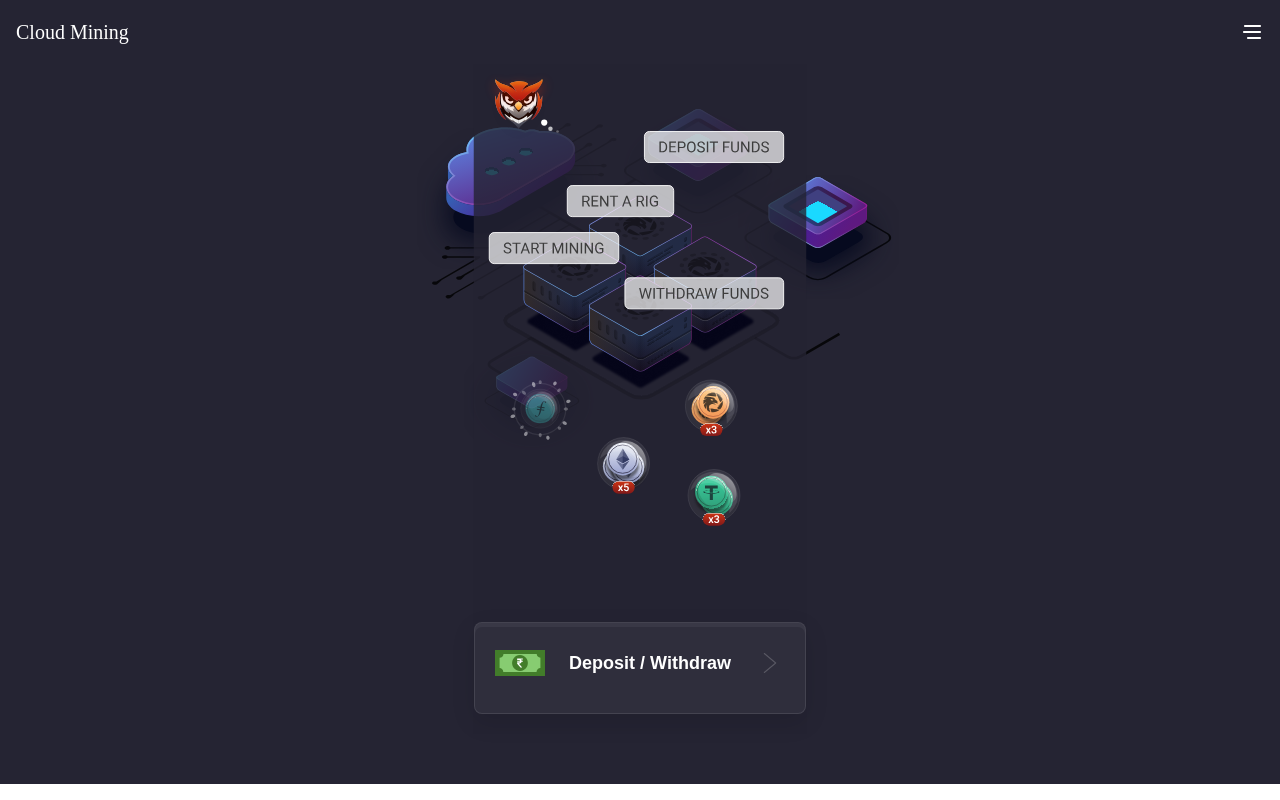
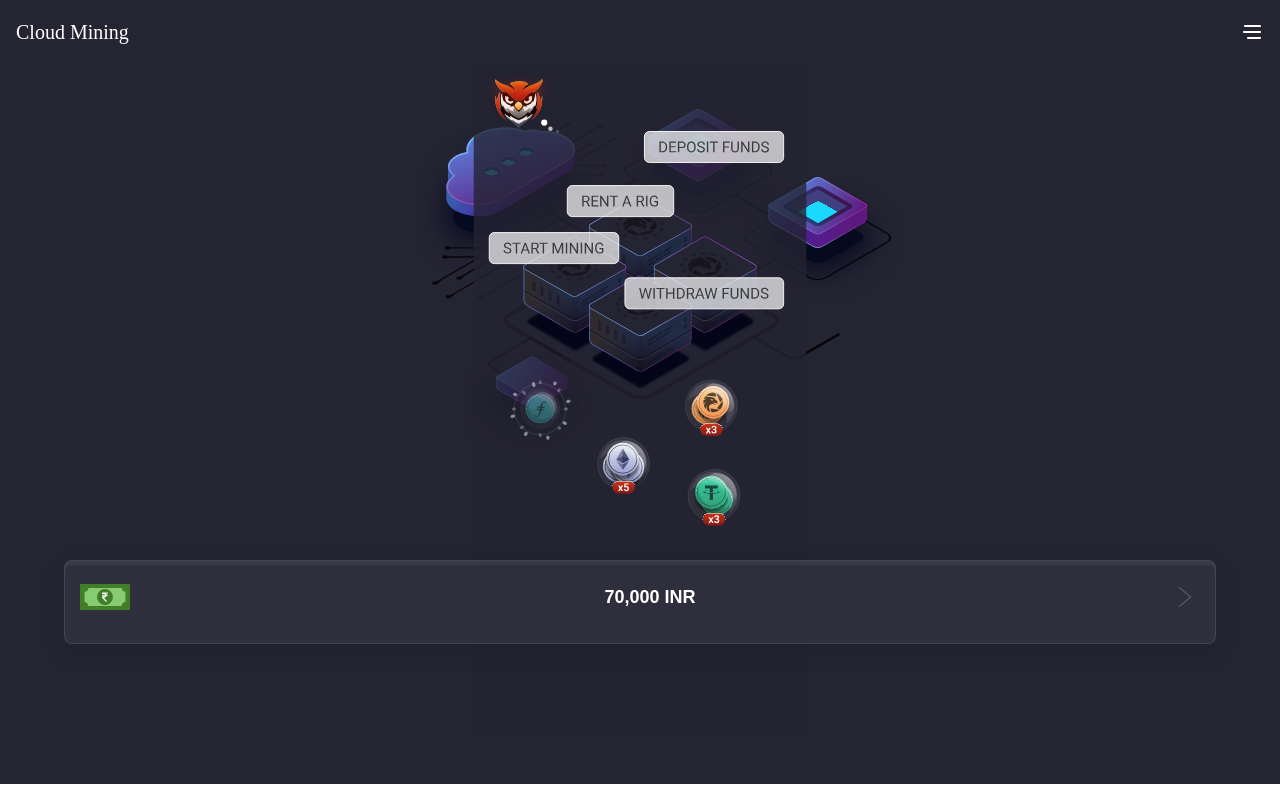
Before and after one commit to ayushsuryan/CloudMine-Frontend-2.0, a React (Vite) app: page /Home in a window 1280 px wide. Built offline with nearby package versions, Linux system fonts and the light colour scheme.

Commit message:
done minor

```diff
--- a/src/components/Home.jsx
+++ b/src/components/Home.jsx
@@ -1,10 +1,19 @@
-// src/pages/Home.jsx
-import React from "react";
+import React, { useState } from "react";
 import "./Home.css";
 import heroImage from "../assets/hero.svg";
 import rupee from "../assets/rupee.svg";
 import arrow from "../assets/arrow.svg";
+import deposit from "../assets/deposit.svg";
+import withdraw from "../assets/withdraw.svg";
+
 const Home = () => {
+  const [balance, setBalance] = useState("70,000");
+  const [isExpanded, setIsExpanded] = useState(false);
+
+  const toggleContainer = () => {
+    setIsExpanded(!isExpanded);
+  };
+
   return (
     <div
       className="container"
@@ -28,17 +37,75 @@ const Home = () => {
           transform: "translateX(-50%)",
         }}
       />
-      <div style={{ zIndex: 1, width: "90%%" }} className="bottomContainer">
+
+      {!isExpanded ? (
         <div
-          style={{ display: "flex", alignItems: "center" }}
-          className="contract"
+          style={{
+            zIndex: 1,
+            width: "90%",
+            position: "absolute",
+            bottom: "150px",
+          }}
+          className="bottomContainer"
+          onClick={toggleContainer}
         >
-          <img src={rupee} alt="cash" />
-          <h2>Deposit / Withdraw</h2>
+          <div
+            style={{
+              display: "flex",
+              alignItems: "center",
+              justifyContent: "space-between",
+              padding: "20px 15px",
+            }}
+            className="contract"
+          >
+            <img src={rupee} alt="cash" />
+            <h2>{balance} INR</h2>
+            <img style={{ width: "30px" }} src={arrow} alt="cash" />
+          </div>
+        </div>
+      ) : (
+        <div
+          style={{
+            display: "flex",
+            flexDirection: "column",
+            justifyContent: "space-evenly",
+            height: "300px",
+            position: "absolute",
+            bottom: "70px",
+            zIndex: 1,
+            width: "80%",
+          }}
+          className="bottomContainer"
+        >
+          <div
+            style={{
+              display: "flex",
+              alignItems: "center",
+              justifyContent: "space-between",
 
-          <img style={{ width: "30px" }} src={arrow} alt="cash" />
+              padding: "20px 15px",
+            }}
+            className="contract"
+          >
+            <img style={{ width: "40px" }} src={deposit} alt="cash" />
+            <h2>Deposit</h2>
+            <img style={{ width: "30px" }} src={arrow} alt="cash" />
+          </div>
+          <div
+            style={{
+              display: "flex",
+              alignItems: "center",
+              justifyContent: "space-between",
+              padding: "20px 15px",
+            }}
+            className="contract"
+          >
+            <img style={{ width: "40px" }} src={withdraw} alt="cash" />
+            <h2>Withdraw</h2>
+            <img style={{ width: "30px" }} src={arrow} alt="cash" />
+          </div>
         </div>
-      </div>
+      )}
     </div>
   );
 };
```
Also changed, not shown: src/assets/deposit.svg (added), src/assets/withdraw.svg (added).
